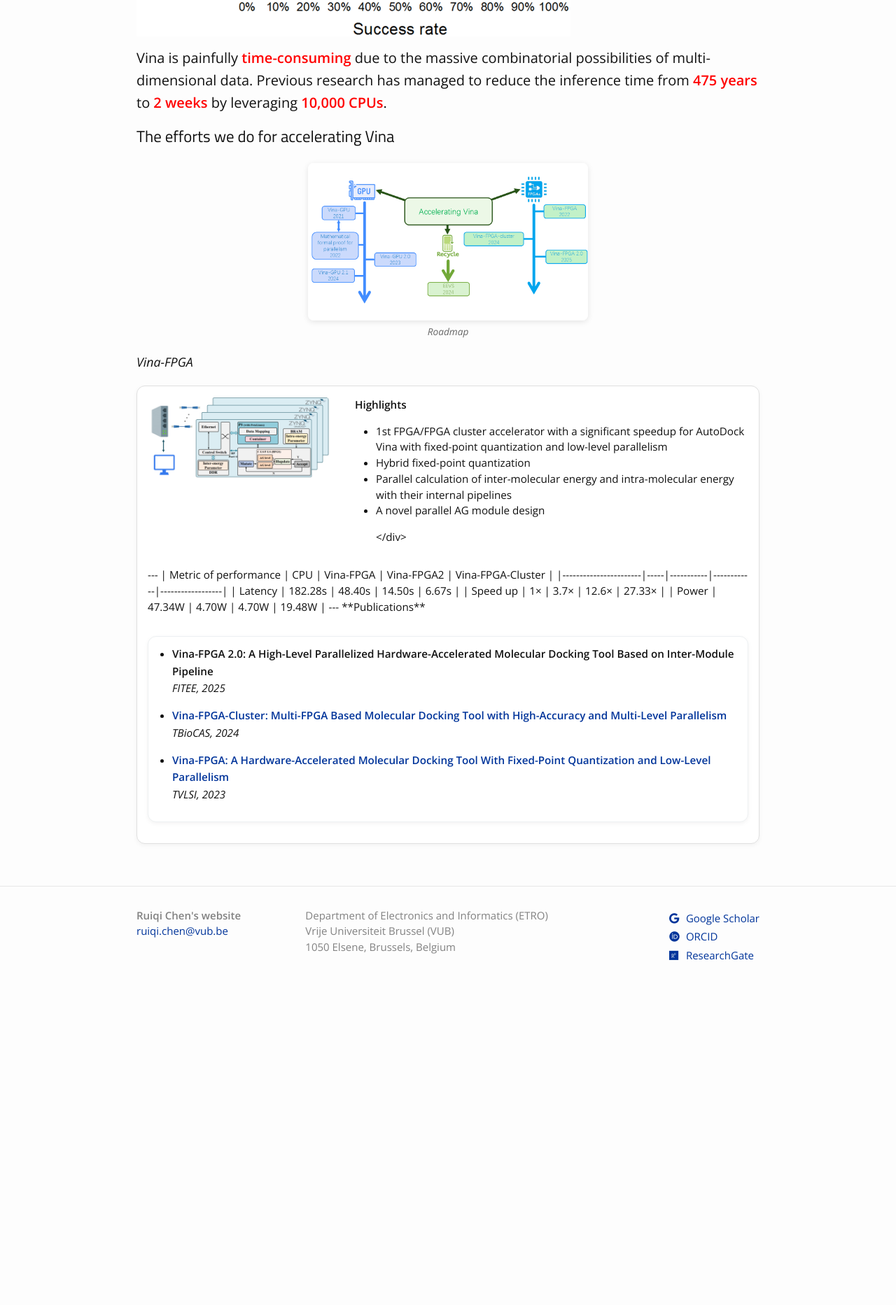
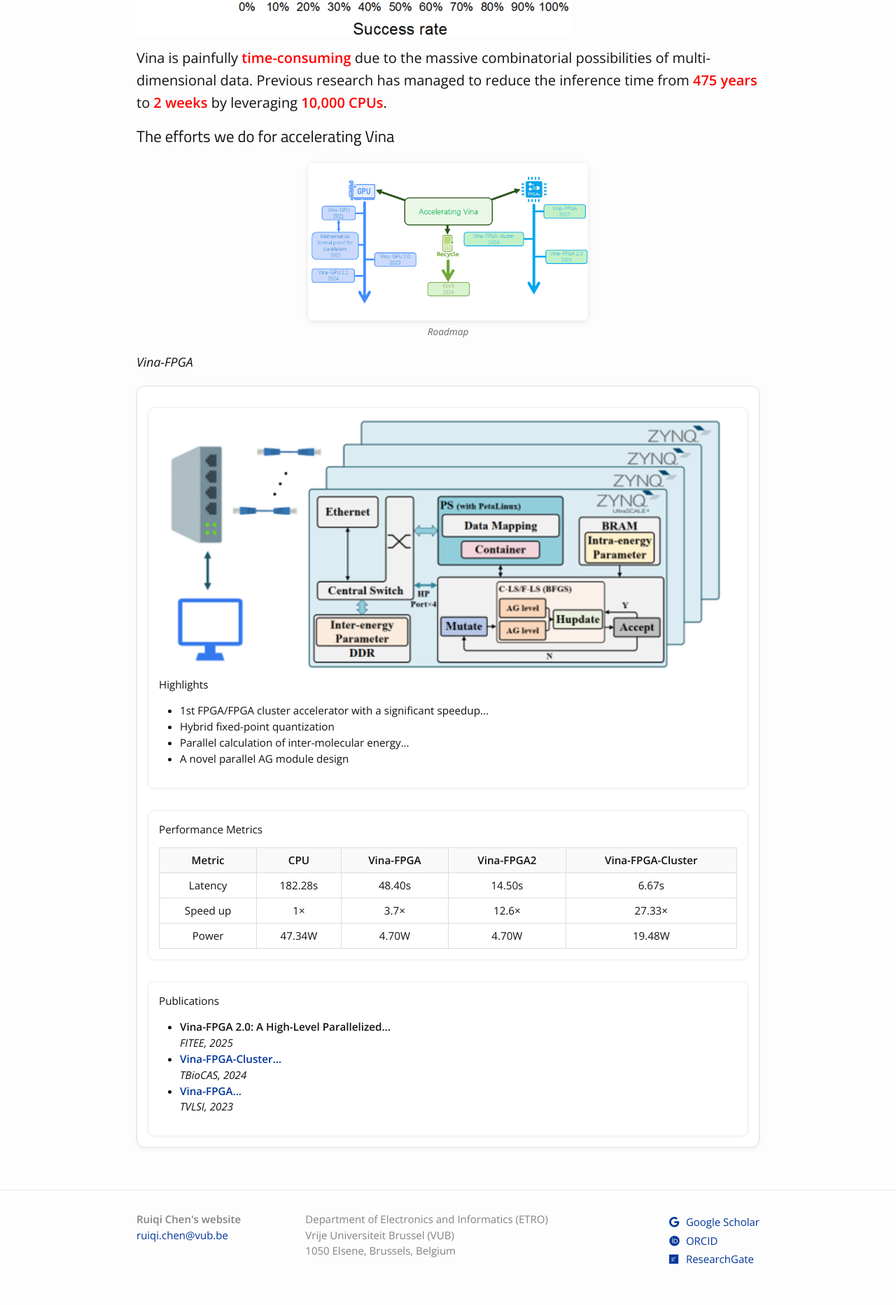
Before and after one commit to ruiqichen7/ruiqichen7.github.io, a Jekyll site: the page built from representative/Vina.md, in a window 1280 px wide. Shown: the part 1232-3097 px from the top of the page at 70% size. Built offline with Jekyll 4.4.1, drawn with Linux system fonts in a browser that asks for light colours; before the commit the page ends 2662 px from its top, so only the background shows below that.

Commit message:
update vina and scss

```diff
--- a/_sass/_paper-box.scss
+++ b/_sass/_paper-box.scss
@@ -29,13 +29,34 @@
   margin-top: 0;
 }
 
-.paper-box {
-  display: flex;
-  flex-wrap: wrap;    /* ⭐ 允许换行 */
-  gap: 20px;
-}
-
 .paper-box-text {
   flex: 1 1 300px;    /* ⭐ 最小宽度 */
   min-width: 280px;
 }
+
+.paper-section {
+  width: 100%;
+  background: #fff;
+  border: 1px solid #eee;
+  border-radius: 10px;
+  padding: 15px;
+  margin-top: 15px;
+  box-shadow: 0 1px 4px rgba(0,0,0,0.05);
+}
+
+.perf-table {
+  width: 100%;
+  border-collapse: collapse;
+  margin-top: 10px;
+}
+
+.perf-table th, .perf-table td {
+  border: 1px solid #ddd;
+  padding: 6px 10px;
+  text-align: center;
+}
+
+.perf-table th {
+  background: #f9f9f9;
+  font-weight: bold;
+}
--- a/representative/Vina.md
+++ b/representative/Vina.md
@@ -41,46 +41,73 @@ by leveraging
 </div>
 
 
-### Vina-FPGA
+<h3>Vina-FPGA</h3>
 
-<div class='paper-box'>
-  <div class='paper-box-image'>
-    <img src='/images/representative/Vina/vinafpgacluster.png' alt="Research" width="80%">
+<div class="paper-box">
+
+  <!-- Highlights -->
+  <div class="paper-section">
+    <div class="paper-box-image">
+      <img src="/images/representative/Vina/vinafpgacluster.png" alt="Research">
+    </div>
+    <div class="paper-box-text">
+      <h4>Highlights</h4>
+      <ul>
+        <li>1st FPGA/FPGA cluster accelerator with a significant speedup...</li>
+        <li>Hybrid fixed-point quantization</li>
+        <li>Parallel calculation of inter-molecular energy...</li>
+        <li>A novel parallel AG module design</li>
+      </ul>
+    </div>
   </div>
 
-  <div class='paper-box-text' markdown="1">
+  <!-- Table -->
+  <div class="paper-section">
+    <h4>Performance Metrics</h4>
+    <table class="perf-table">
+      <thead>
+        <tr>
+          <th>Metric</th>
+          <th>CPU</th>
+          <th>Vina-FPGA</th>
+          <th>Vina-FPGA2</th>
+          <th>Vina-FPGA-Cluster</th>
+        </tr>
+      </thead>
+      <tbody>
+        <tr>
+          <td>Latency</td>
+          <td>182.28s</td>
+          <td>48.40s</td>
+          <td>14.50s</td>
+          <td>6.67s</td>
+        </tr>
+        <tr>
+          <td>Speed up</td>
+          <td>1×</td>
+          <td>3.7×</td>
+          <td>12.6×</td>
+          <td>27.33×</td>
+        </tr>
+        <tr>
+          <td>Power</td>
+          <td>47.34W</td>
+          <td>4.70W</td>
+          <td>4.70W</td>
+          <td>19.48W</td>
+        </tr>
+      </tbody>
+    </table>
+  </div>
 
-**Highlights**
-
-- 1st FPGA/FPGA cluster accelerator with a significant speedup for AutoDock Vina with fixed-point quantization and low-level parallelism
-- Hybrid fixed-point quantization
-- Parallel calculation of inter-molecular energy and intra-molecular energy with their internal pipelines
-- A novel parallel AG module design
-
+  <!-- Publications -->
+  <div class="paper-section">
+    <h4>Publications</h4>
+    <ul>
+      <li><b>Vina-FPGA 2.0: A High-Level Parallelized...</b><br><i>FITEE, 2025</i></li>
+      <li><b><a href="https://ieeexplore.ieee.org/abstract/document/10500753" target="_blank">Vina-FPGA-Cluster...</a></b><br><i>TBioCAS, 2024</i></li>
+      <li><b><a href="https://ieeexplore.ieee.org/document/9940230" target="_blank">Vina-FPGA...</a></b><br><i>TVLSI, 2023</i></li>
+    </ul>
   </div>
-</div>
-
----
-
-| Metric of performance | CPU | Vina-FPGA | Vina-FPGA2 | Vina-FPGA-Cluster |
-|-----------------------|-----|-----------|------------|------------------|
-| Latency               | 182.28s | 48.40s | 14.50s | 6.67s |
-| Speed up              | 1× | 3.7× | 12.6× | 27.33× |
-| Power                 | 47.34W | 4.70W | 4.70W | 19.48W |
-
----
-
-**Publications**
-
-<div class="pub-card" markdown="1">
-
-- **Vina-FPGA 2.0: A High-Level Parallelized Hardware-Accelerated Molecular Docking Tool Based on Inter-Module Pipeline**
-  *FITEE, 2025*
-
-- **[Vina-FPGA-Cluster: Multi-FPGA Based Molecular Docking Tool with High-Accuracy and Multi-Level Parallelism](https://ieeexplore.ieee.org/abstract/document/10500753)**
-  *TBioCAS, 2024*
-
-- **[Vina-FPGA: A Hardware-Accelerated Molecular Docking Tool With Fixed-Point Quantization and Low-Level Parallelism](https://ieeexplore.ieee.org/document/9940230)**
-  *TVLSI, 2023*
 
 </div>
```
